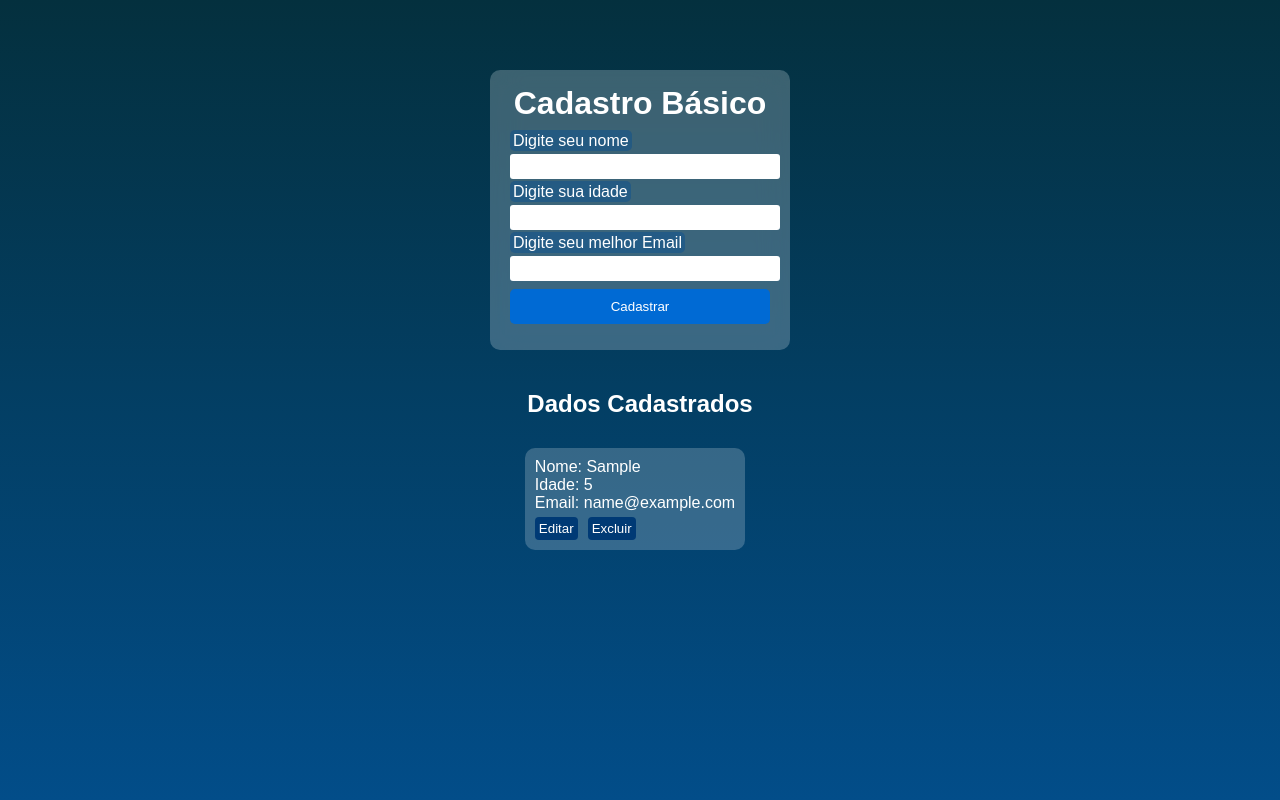
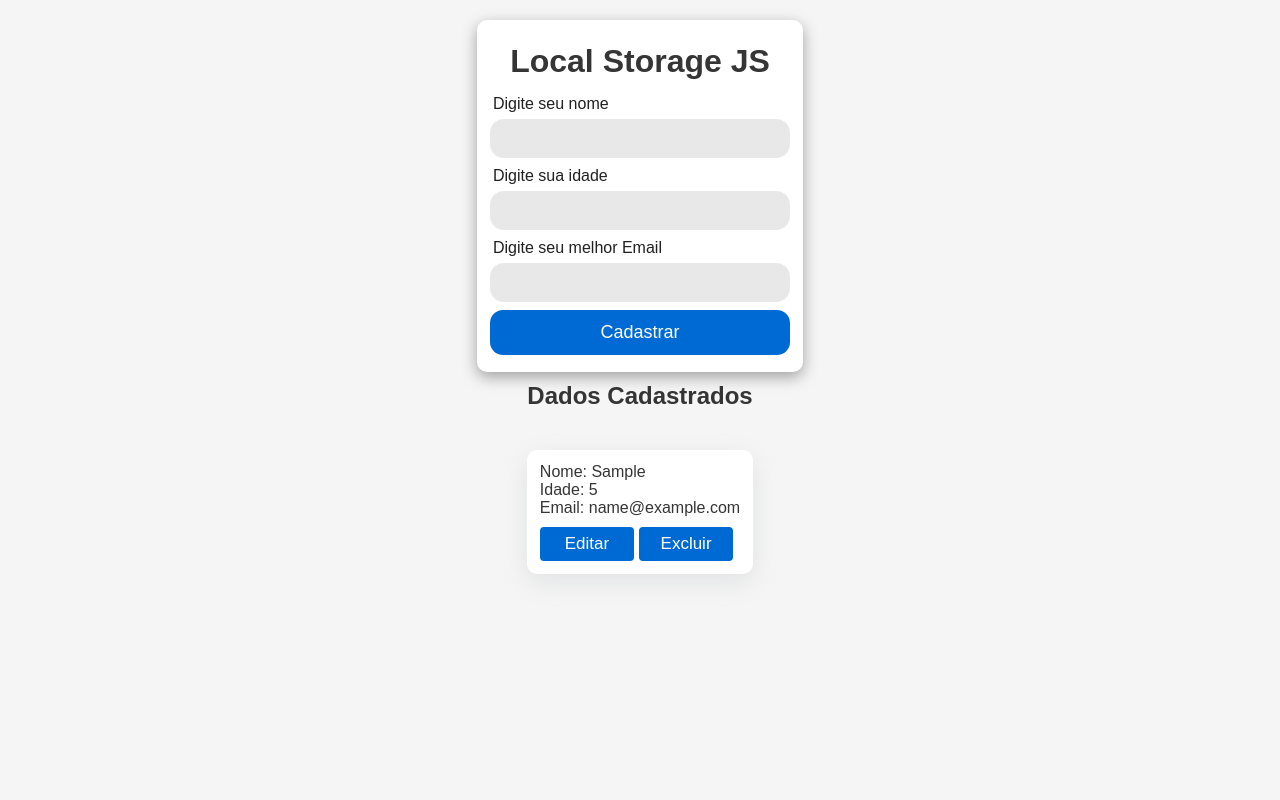
Before and after one commit to OthavioLuis/localStorage-Registration, a plain HTML site: page index.html in a window 1280 px wide. Both pictures are taken after typing "Sample", "5", "name@example.com" into the empty fields and a click on the input "Cadastrar". Shown: the top 800 px of the page. Drawn offline with Linux system fonts and the light colour scheme.

Commit message:
Arrumando o estlio

```diff
--- a/index.html
+++ b/index.html
@@ -9,13 +9,19 @@
 <body>
     <main>
         <form id="formulario">
-            <h1>Cadastro Básico</h1>
-            <label for="nome">Digite seu nome</label>
-            <input type="text" name="nome" id="nome"> <br>
-            <label for="idade">Digite sua idade</label>
-            <input type="number" name="idade" id="idade"> <br>
-            <label for="email">Digite seu melhor Email</label>
-            <input type="email" name="email" id="email"> <br>
+            <h1>Local Storage JS</h1>
+            <div>
+                <label for="nome">Digite seu nome</label>
+                <input type="text" name="nome" id="nome">
+            </div>
+            <div>
+                <label for="idade">Digite sua idade</label>
+                <input type="number" name="idade" id="idade">
+            </div>
+            <div>
+                <label for="email">Digite seu melhor Email</label>
+                <input type="email" name="email" id="email">
+            </div>
             <input class="botao" type="submit" value="Cadastrar">
         </form>
     </main>
--- a/style.css
+++ b/style.css
@@ -6,14 +6,12 @@
     list-style: none;
 }
 
-
 body {
     width: 100%;
-    height: 200vh;
     display: flex;
     flex-direction: column;
     align-items: center;
-    background: linear-gradient(to bottom, #04303e, #006ad4);
+    background-color: #f5f5f5;
 }
 
 h1 {
@@ -21,13 +19,12 @@ h1 {
 }
 
 h1, p, li {
-    color: white;
     text-align: center;
+    color: #353535;
 }
 
 label {
-    color: white;
-    background-color: #004b9661;
+    color: rgb(32, 32, 32);
     padding: 2px 3px;
     border-radius: 5px;
     margin-top: 3px !important;
@@ -41,34 +38,46 @@ section {
 }
 
 main {
+    margin-top: 20px;
     width: 300px;
-    height: 280px;
-    background-color: rgba(240, 248, 255, 0.237);
+    background-color: rgb(255, 255, 255);
     border-radius: 10px;
+    padding: 13px;
     backdrop-filter: blur(16px);
-    margin-bottom: 30px;
-    margin-top: 70px;
+    box-shadow: rgba(0, 0, 0, 0.35) 0px 5px 15px;
 }
+
 form {
-    padding: 5px 20px;
+    width: 100%;
+    position: static;
 }
+
+form div {
+    display: flex;
+    flex-direction: column;
+}
+
 input {
-    padding: 5px;
+    padding: 12px;
     margin: 4px 0px;
     outline: none;
-    width: 100%;
     border: none;
-    border-radius: 3px;
+    border-radius: 14px;
+    background-color: #e8e8e8;
 }
 
 .botao {
     border: none;
     background-color: #006ad4;
-    border-radius: 5px;
-    padding: 10px;
+    border-radius: 13px;
+    padding: 12px;
     color: white;
+    width: 100%;
+    font-size: 18px;
 }
-.botao:hover {
+
+.botao:hover,
+.botao-li:hover {
     background-color: #004b96;
     transition: .3s;
 }
@@ -78,23 +87,26 @@ ul {
     flex-wrap: wrap;
     width: 100%;
     margin-top: 20px;
+    justify-content: center;
 }
 
 .li-itens {
-    background-color: rgba(255, 255, 255, 0.205);
-    padding: 10px;
+    background-color: rgb(255, 255, 255);
+    box-shadow: rgba(149, 157, 165, 0.2) 0px 8px 24px;
+    padding: 13px;
     border-radius: 10px;
     text-align: left;
-    margin-bottom: 10px;
-    margin-right: 10px;
+    margin: 10px;
 }
 
 .botao-li {
     border: none;
-    background-color: #003a75;
+    background-color: #006ad4;
     border-radius: 4px;
-    padding: 4px;
+    padding: 7px;
     color: white;
-    margin-top: 5px;
-    margin-right: 10px;
+    margin-top: 10px;
+    margin-right: 5px;
+    width: 47%;
+    font-size: 17px;
 }
```
